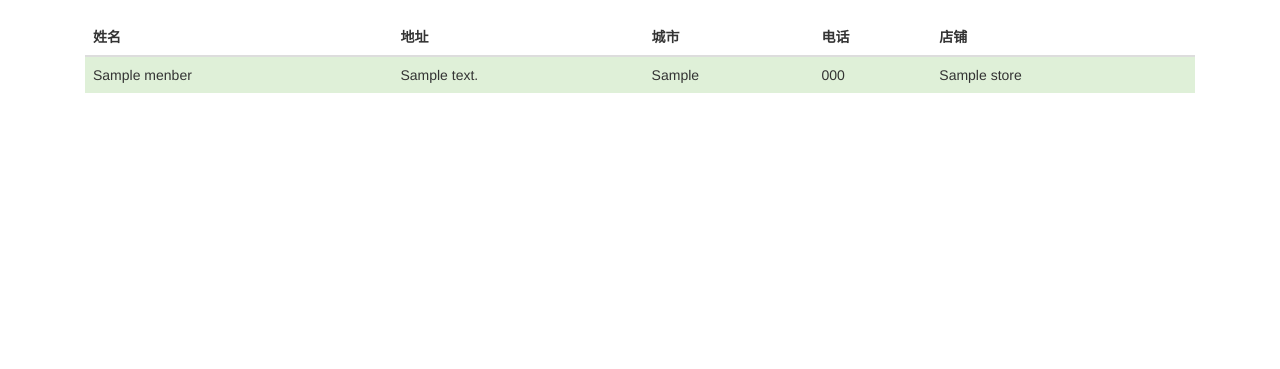
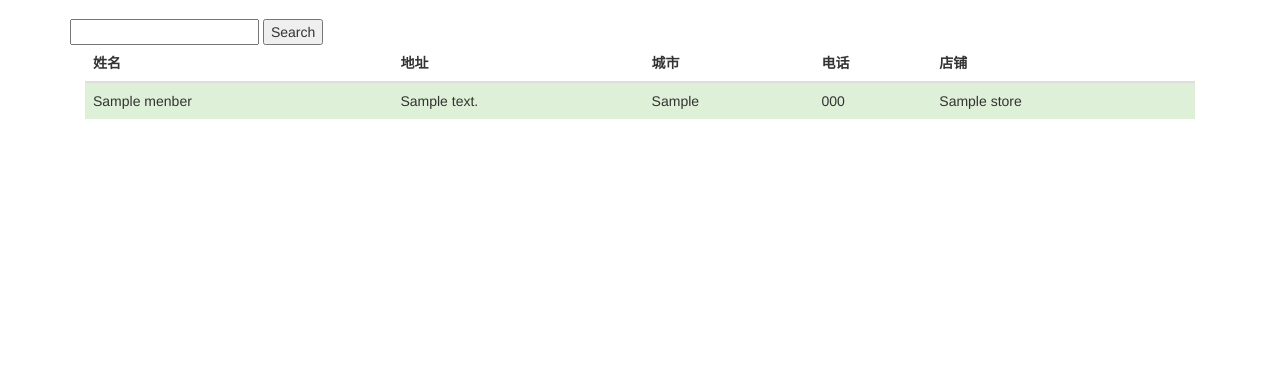
Before and after one commit to spring3th/Menber, a Django app: page /menber/ in a window 1280 px wide. Shown: the part 51-420 px from the top of the page. Run offline with Django 3.2, Linux system fonts and the light colour scheme; tables that the repository leaves empty hold one stand-in row (values such as "Sample post"); some libraries are stand-ins or nearby versions.

Commit message:
def search function

```diff
--- a/Manage/templates/menber.html
+++ b/Manage/templates/menber.html
@@ -3,6 +3,13 @@
 {% block content %}
 
     <div class="container">
+      {% if error %}
+        <p style="color:red;">Please submit a search term.</p>
+    {% endif %}
+<form action="/search/" method="get">
+    <input type="text" name="q">
+    <input type="submit" value="Search">
+</form>
      <div class="container-fluid">
 	<div class="row-fluid">
 		<div class="span12">
```
